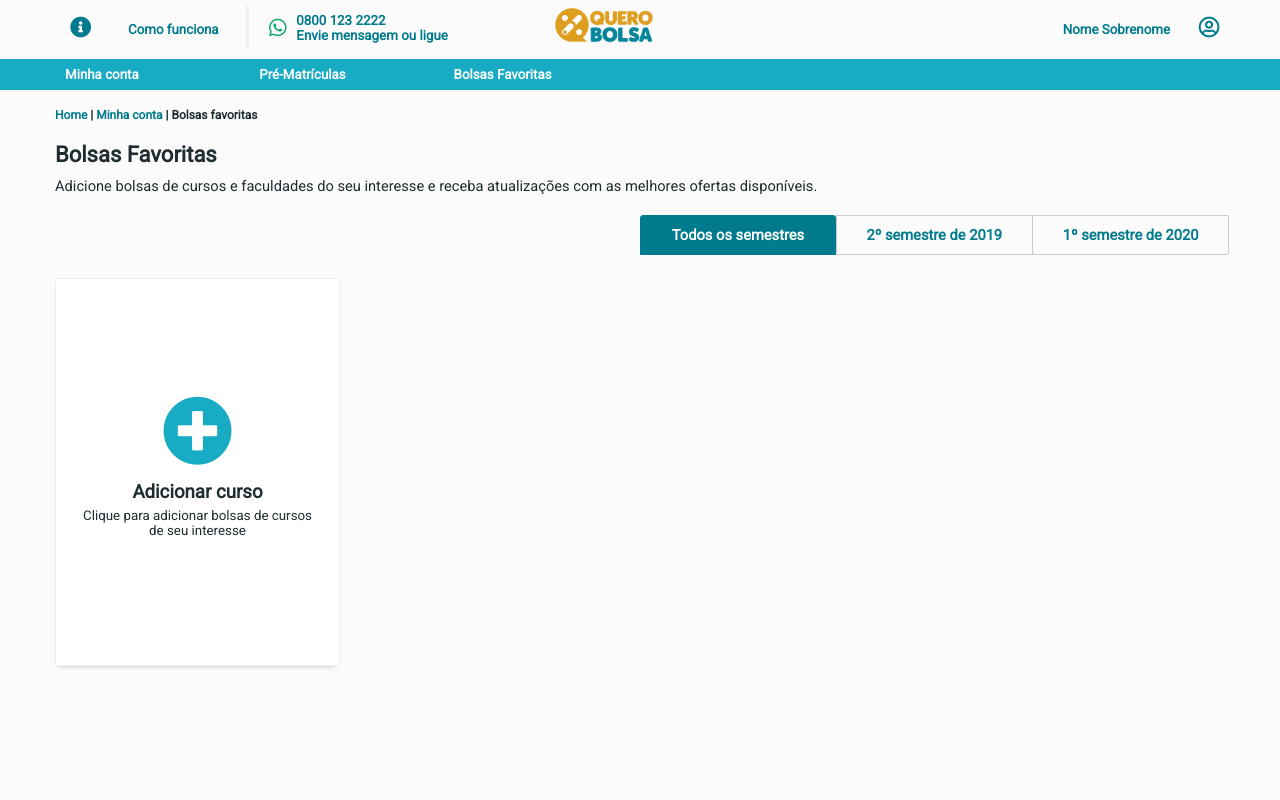
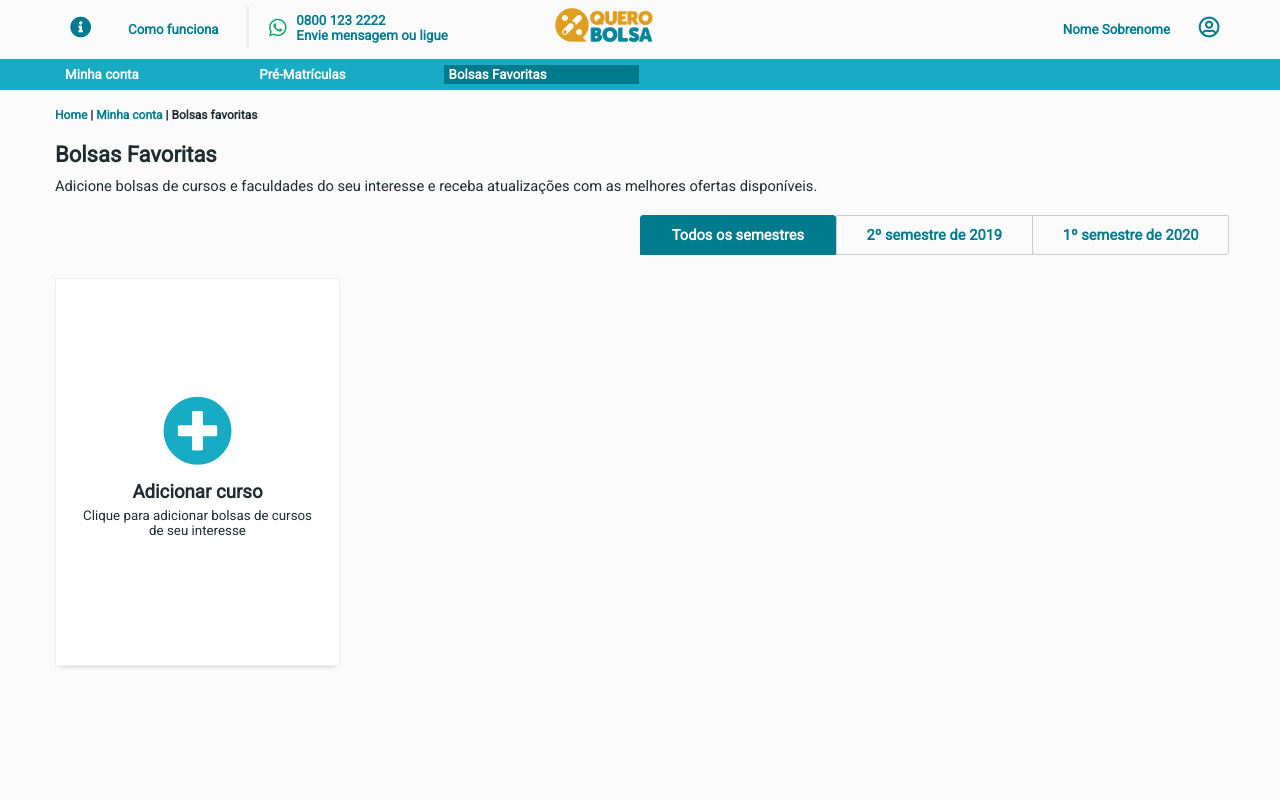
Before and after one commit to Rn4rc1s0/queroBolsa, a website with bundled scripts: page src/index.html in a window 1280 px wide. Shown: the top 800 px of the page. Built offline with nearby package versions, Linux system fonts and the light colour scheme; no server answers.

```diff
--- a/src/css/style.css
+++ b/src/css/style.css
@@ -325,7 +325,6 @@
 #footer-center-col {
     border-left: 3px solid var(--primary-blue);
     border-right: 3px solid var(--primary-blue);
-    color: var(--primary-blue);
 }
 
 .modal {
--- a/src/index.html
+++ b/src/index.html
@@ -94,7 +94,7 @@
                                 Pré-Matrículas
                             </div>
                         </div>
-                        <div class="col col-2 display--desktop-only">
+                        <div class="col col-2 display--desktop-only" style="background-color:#007A8D;padding:0px 0px">
                             <div class='nav-item nav-item--align-left'>
                                 Bolsas Favoritas
                             </div>
```
Also changed, not shown: 1 other file.
